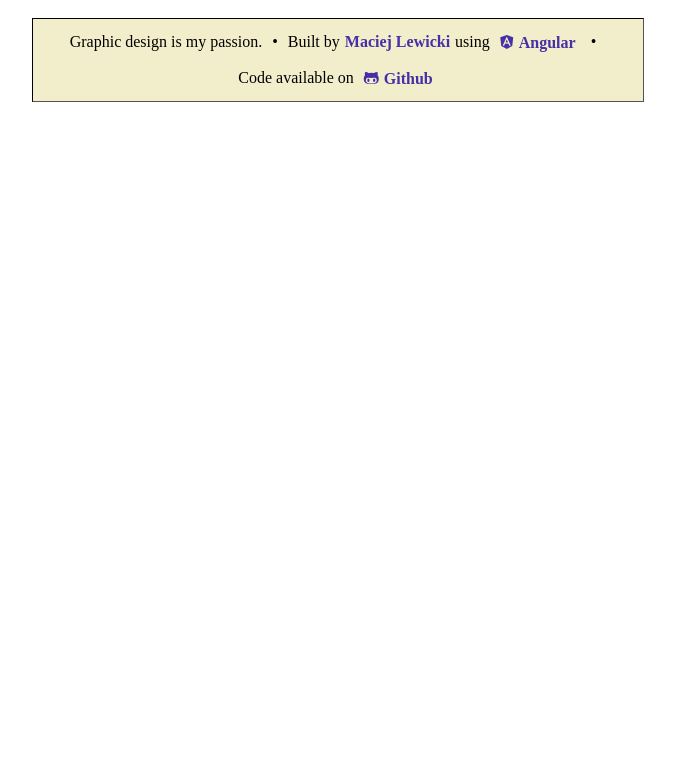
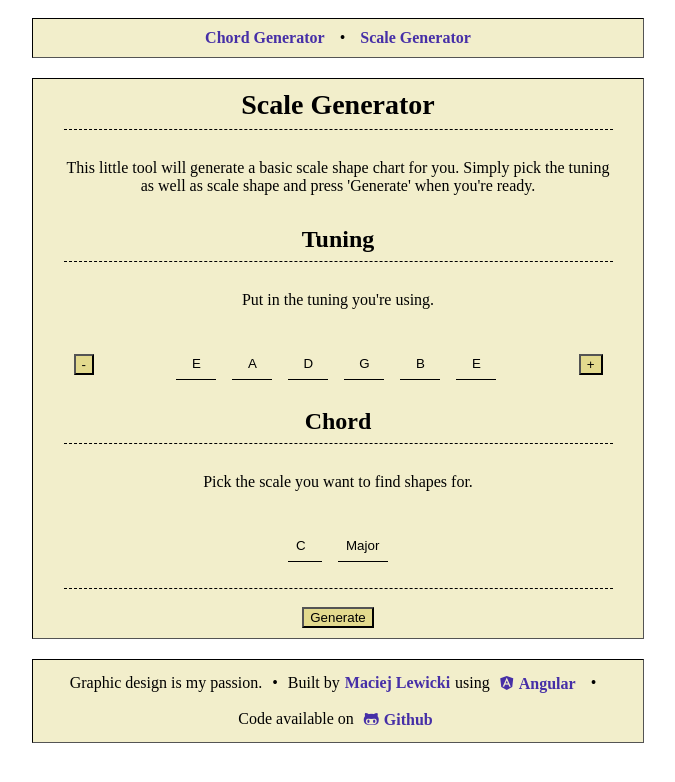
Before and after one commit to mlewicki12/angular-chord-generator, an Angular app: page /scales in a window 1280 px wide. Before the commit this address led to /. Shown: the top 782 px of the page, without its empty margins (302-977 px from the left). Built offline with nearby package versions, Linux system fonts and the light colour scheme.

Commit message:
create scales generator page and basic navigation menu

```diff
--- a/src/app/app-routing.module.ts
+++ b/src/app/app-routing.module.ts
@@ -2,9 +2,11 @@ import { NgModule } from '@angular/core';
 import { CommonModule } from '@angular/common';
 import { ChordMenuComponent } from './components/pages/chord/chord-menu/chord-menu.component';
 import { RouterModule, Routes } from '@angular/router';
+import { ScaleMenuComponent } from './components/pages/scale/scale-menu/scale-menu.component';
 
 const routes: Routes = [
   {path: 'chords', component: ChordMenuComponent},
+  {path: 'scales', component: ScaleMenuComponent},
   {path: '', redirectTo: '/chords', pathMatch: 'full'}
 ]
 
--- a/src/app/app.component.html
+++ b/src/app/app.component.html
@@ -1,3 +1,11 @@
+
+<nav>
+  <section>
+    <p><a href="/chords">Chord Generator</a>
+    <span class="bullet">&bull;</span>
+    <a href="/scales">Scale Generator</a></p>
+  </section>
+</nav>
 
 <main>
   <router-outlet></router-outlet>
--- a/src/app/app.component.scss
+++ b/src/app/app.component.scss
@@ -1,15 +1,15 @@
 
-main, footer {
+main, footer, nav {
   width: 50%;
 }
 
 @media (max-width: 950px) {
-  main, footer {
+  main, footer, nav {
     width: 90% !important;
   }
 }
 
-footer {
+nav, footer {
   p {
     margin: 0;
 
--- a/src/app/app.module.ts
+++ b/src/app/app.module.ts
@@ -10,6 +10,7 @@ import { ScaleComponent } from './components/pages/scale/scale/scale.component';
 import { AppRoutingModule } from './app-routing.module';
 import { NoteSelectComponent } from './components/shared/note-select/note-select.component';
 import { ScaleSelectComponent } from './components/shared/scale-select/scale-select.component';
+import { ScaleMenuComponent } from './components/pages/scale/scale-menu/scale-menu.component';
 
 @NgModule({
   declarations: [
@@ -19,7 +20,8 @@ import { ScaleSelectComponent } from './components/shared/scale-select/scale-sel
     ChordMenuComponent,
     ScaleComponent,
     NoteSelectComponent,
-    ScaleSelectComponent
+    ScaleSelectComponent,
+    ScaleMenuComponent,
   ],
   imports: [
     BrowserModule,
--- a/src/app/components/pages/chord/chord-menu/chord-menu.component.scss
+++ b/src/app/components/pages/chord/chord-menu/chord-menu.component.scss
@@ -38,7 +38,3 @@
 .mt-0 {
   margin-top: 0;
 }
-
-app-note-select, app-shape-select {
-  width: 90%;
-}
--- /dev/null
+++ b/src/app/components/pages/scale/scale-menu/scale-menu.component.html
@@ -0,0 +1,42 @@
+
+<section *ngIf="mode === 'menu'">
+  <h1>Scale Generator</h1>
+  <hr />
+  <p>
+    This little tool will generate a basic scale shape chart for you.
+    Simply pick the tuning as well as scale shape and press 'Generate'
+    when you're ready.
+  </p>
+
+  <h2>Tuning</h2>
+  <hr />
+  <p>Put in the tuning you're using.</p>
+  <app-note-select [(notes)]="tuning"></app-note-select>
+
+  <h2>Chord</h2>
+  <hr />
+  <p>
+    Pick the scale you want to find shapes for.
+  </p>
+  <app-scale-select (shapeNoteChange)="updateNote($event)" (shapeChordChange)="updateChord($event)"></app-scale-select>
+
+  <hr class="mt-0" />
+  <button (click)="submit()">Generate</button>
+</section>
+
+<section *ngIf="mode === 'chords'">
+  <h1>Scale</h1>
+  <div class="input-shape">
+    <input type="text" [ngModel]="shapeNote" disabled />
+    <div class="select">
+      <select name="shapes" disabled>
+        <option [value]="chordName" selected>{{chordName}}</option>
+      </select>
+    </div>
+  </div>
+  <button (click)="back()">Back</button>
+</section>
+
+<section *ngIf="mode === 'chords'" style="padding: 10px">
+  <app-scale [strings]="strings"></app-scale>
+</section>
--- /dev/null
+++ b/src/app/components/pages/scale/scale-menu/scale-menu.component.ts
@@ -0,0 +1,54 @@
+import { Component, OnInit } from '@angular/core';
+import { ChordGeneratorService } from 'src/app/services/chordgenerator.service';
+
+@Component({
+  selector: 'app-scale-menu',
+  templateUrl: './scale-menu.component.html',
+  styleUrls: ['./scale-menu.component.scss']
+})
+export class ScaleMenuComponent implements OnInit {
+  mode: string;
+
+  shapeNote: string;
+  shapeChord: number[];
+  chordName: string;
+
+  chords: {key: string, value: number[]}[];
+  strings: string[];
+
+  tuning: {note: string}[];
+
+  constructor(private chordGenerator: ChordGeneratorService) {
+    this.mode = 'menu';
+    this.tuning = [{note: 'E'}, {note: 'A'}, {note: 'D'}, {note: 'G'}, {note: 'B'}, {note: 'E'}];
+
+    this.chords = [
+      {key: 'Major', value: ChordGeneratorService.Scales.Major},
+      {key: 'Minor', value: ChordGeneratorService.Scales.Minor}
+    ];
+  }
+
+  updateNote(note: string) {
+    this.shapeNote = note;
+  }
+
+  updateChord(chord: number[]) {
+    this.shapeChord = chord;
+    this.chordName = this.chords.find(item => item.value === chord)?.key;
+  }
+
+  back() {
+    this.mode = 'menu';
+  }
+
+  submit() {
+    this.strings = this.chordGenerator.buildScaleShapes(this.shapeNote, this.shapeChord, this.tuning.map(item => item.note));
+    debugger;
+
+    this.mode = 'chords';
+  }
+
+  ngOnInit(): void {
+  }
+
+}
--- a/src/styles.scss
+++ b/src/styles.scss
@@ -32,6 +32,19 @@ app-root {
   .button-web {
     display: none;
   }
+}
+
+app-note-select, app-shape-select {
+  width: 90%;
+}
+
+.input-shape {
+  display: flex;
+  flex-flow: row wrap;
+  justify-content: center;
+  align-items: center;
+
+  padding: 10px;
 }
 
 input {
@@ -69,6 +82,25 @@ section, .main {
 
   > button {
     margin: 10px;
+  }
+}
+
+.select {
+  border-bottom: 1px solid black;
+  width: fit-content;
+
+  margin: 0.5rem;
+  text-align: center;
+
+  > select {
+    padding: 0.5rem;
+
+    border: unset;
+    background-color: unset;
+
+    -moz-appearance: none;
+    -webkit-appearance: none;
+    appearance: none;
   }
 }
 
```
Also changed, not shown: src/app/components/pages/scale/scale-menu/scale-menu.component.scss (added), 1 other file (tests, documents, lock files or other folders).
